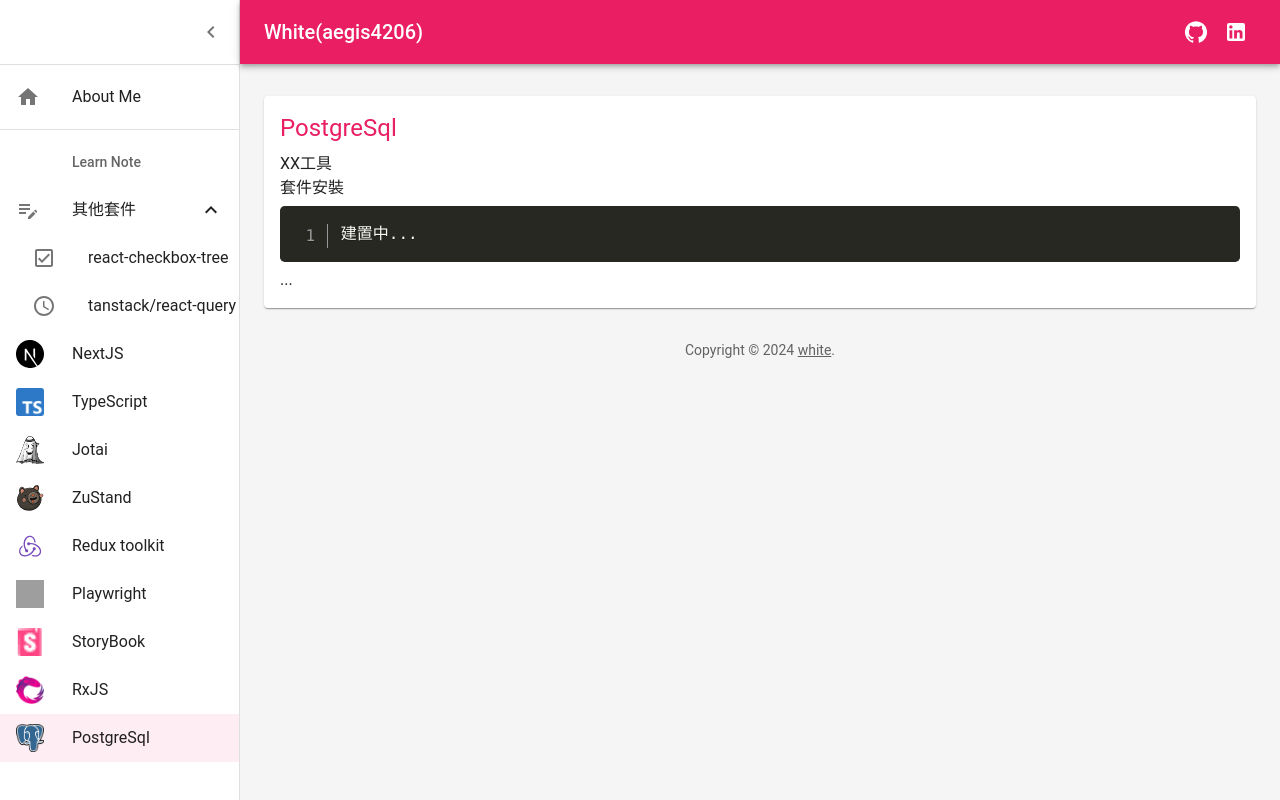
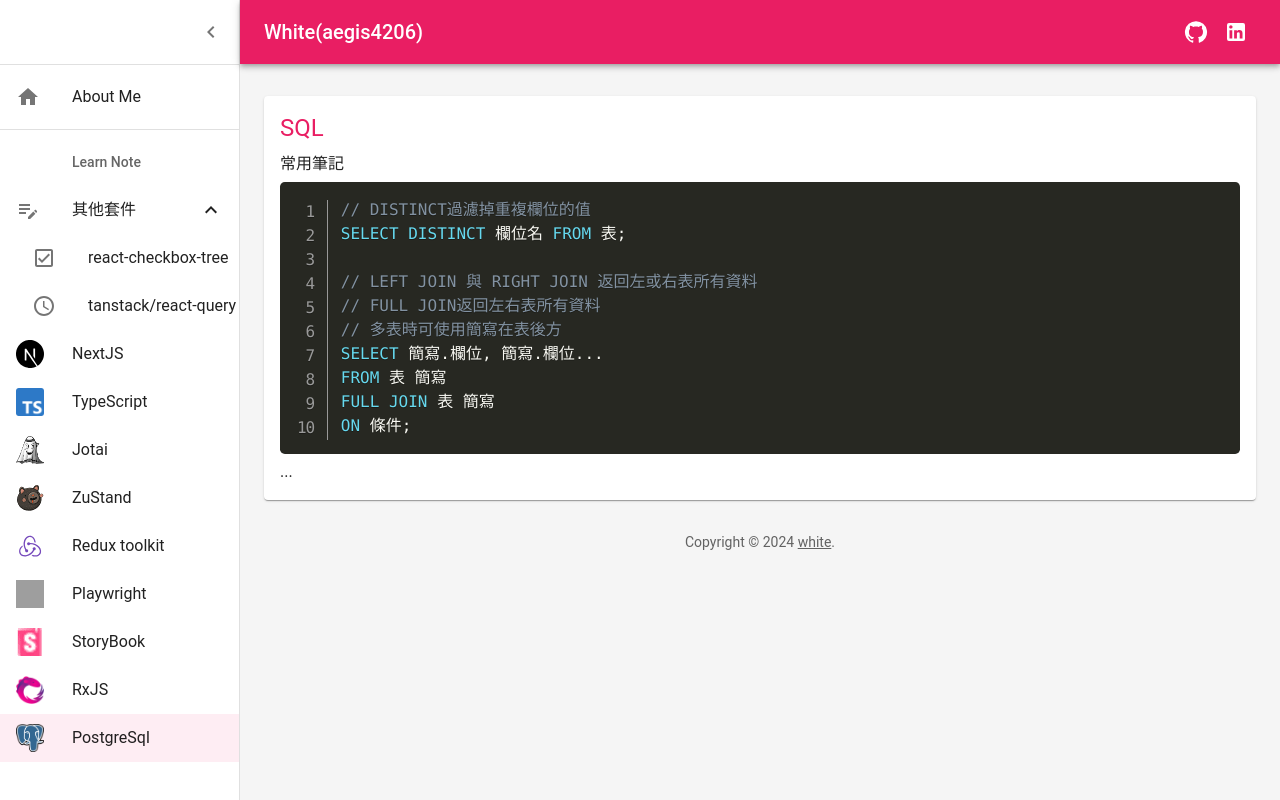
Before and after one commit to aegis4206/my-blog, a Next.js app: page /PostgreSql in a window 1280 px wide. Built offline with nearby package versions, Linux system fonts and the light colour scheme; grey boxes are pictures that could not be loaded.

Commit message:
feat(SQL): 新增筆記

```diff
--- a/app/@component/prism/CodeHighlight.tsx
+++ b/app/@component/prism/CodeHighlight.tsx
@@ -6,6 +6,7 @@
 import 'prismjs/plugins/line-numbers/prism-line-numbers';
 import 'prismjs/components/prism-jsx';
 import 'prismjs/components/prism-bash';
+import 'prismjs/components/prism-sql';
 
 interface PropsType {
     code: String,
--- a/app/@component/resume/AboutSiderProject.tsx
+++ b/app/@component/resume/AboutSiderProject.tsx
@@ -28,12 +28,13 @@
                     <Typography component="p">
                         Node.JS後端API串接PostgreSQL，WebSocket監聽PostgreSQL trigger即時更新訂單，外觀Ant Design Pro UI，Echarts營業額折線圖，EasyModel狀態管理，詳細請點標題或下方連結~
                     </Typography>
-                    {/* <Typography color="text.secondary" sx={{ flex: 1, fontSize: '0.9rem' }}>
-                        登入帳號與密碼(已鍵入初始值僅需按登入即可)
+                    <Typography color="text.secondary" sx={{ flex: 1, fontSize: '0.9rem' }}>
+                        後端與資料庫架設在Render，休眠後需待重啟時間
+                        {/* 登入帳號與密碼(已鍵入初始值僅需按登入即可)
                         <br></br>
                         帳號 : admin
-                        密碼 : admin
-                    </Typography> */}
+                        密碼 : admin */}
+                    </Typography>
                     <div>
                         <Link color="primary" href="https://order-puce.vercel.app/" target="_blank">
                             Link To
--- a/app/PostgreSql/page.tsx
+++ b/app/PostgreSql/page.tsx
@@ -9,7 +9,17 @@
 
 
 const PostgreSql = async () => {
-    const installCode = `建置中...`
+    const memoCode = `// DISTINCT過濾掉重複欄位的值
+SELECT DISTINCT 欄位名 FROM 表;
+
+// LEFT JOIN 與 RIGHT JOIN 返回左或右表所有資料
+// FULL JOIN返回左右表所有資料
+// 多表時可使用簡寫在表後方
+SELECT 簡寫.欄位, 簡寫.欄位...
+FROM 表 簡寫
+FULL JOIN 表 簡寫
+ON 條件;
+`
 
     return (
         <Grid item xs={12} md={12}>
@@ -22,15 +32,12 @@
                 }}
             >
                 <Typography variant="h5" color="primary" gutterBottom>
-                    PostgreSql
+                    SQL
                 </Typography>
                 <Typography>
-                    XX工具
+                    常用筆記
                 </Typography>
-                <Typography>
-                    套件安裝
-                </Typography>
-                <CodeHighlight language="bash" code={installCode} />
+                <CodeHighlight language="sql" code={memoCode} />
                 <Typography>
                     ...
                 </Typography>
```
